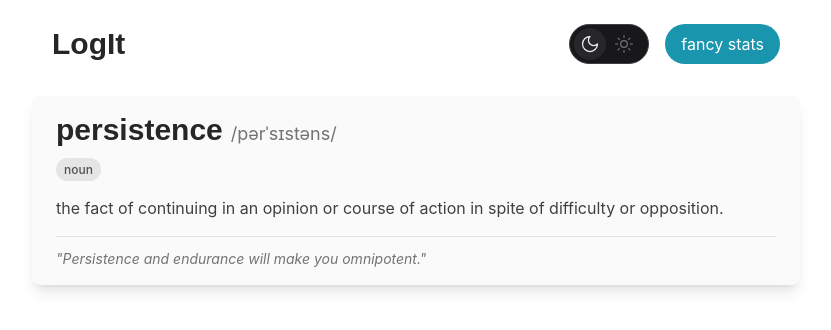
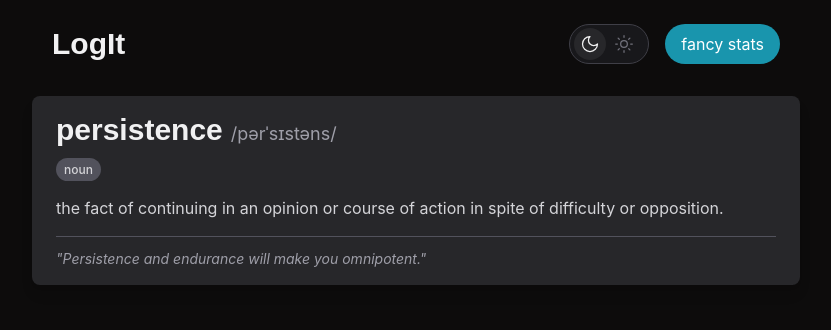
Before and after one commit to romeirofernandes/LogIt, a React (Vite) app in the folder frontend/: page / in a window 1280 px wide. Shown: the top 330 px of the page, without its empty margins (224-1055 px from the left). Built offline with nearby package versions, Linux system fonts and the light colour scheme.

Commit message:
theme switch ho raha

```diff
--- a/frontend/src/components/Navbar.jsx
+++ b/frontend/src/components/Navbar.jsx
@@ -5,20 +5,17 @@ import { ThemeToggle } from "./ThemeToggle";
 const Navbar = () => {
   const navigate = useNavigate();
   return (
-    <div className="text-neutral-800 mt-2 px-5 py-4 flex flex-row items-center justify-between">
+    <div className="text-text-light dark:text-text-dark bg-background-light dark:bg-background-dark mt-2 px-5 py-4 flex flex-row items-center justify-between transition-colors duration-300">
       <h1
-        className="text-3xl font-bold cursor-pointer"
+        className="text-3xl font-bold cursor-pointer dark:text-background-light text-background-dark"
         onClick={() => navigate("/")}
       >
         LogIt
       </h1>
-      <div
-        className="flex flex-row items-center
-      justify-between gap-4"
-      >
+      <div className="flex flex-row items-center justify-between gap-4">
         <ThemeToggle />
         <button
-          className="px-4 py-2 bg-[#1995AD] text-white rounded-full hover:scale-95 transition-transform duration-200"
+          className="px-4 py-2 bg-primary text-white rounded-full hover:scale-95 transition-all duration-200"
           onClick={() => navigate("/stats")}
         >
           fancy stats
--- a/frontend/src/components/Persistence.jsx
+++ b/frontend/src/components/Persistence.jsx
@@ -2,29 +2,31 @@ import React from "react";
 
 const Persistence = () => {
   return (
-    <div className="max-w-3xl mx-auto mb-8 mt-4 bg-neutral-50 rounded-lg shadow-lg overflow-hidden">
+    <div className="max-w-3xl mx-auto mb-8 mt-4 bg-white dark:bg-zinc-800 rounded-lg shadow-lg overflow-hidden transition-colors duration-300">
       <div className="px-6 py-4">
         <div className="flex items-baseline mb-2">
-          <h1 className="text-3xl font-bold text-neutral-800 mr-2">
+          <h1 className="text-3xl font-bold text-[#0d0c0c] dark:text-[#f1f1f2] mr-2">
             persistence
           </h1>
-          <span className="text-neutral-500 text-lg">/pərˈsɪstəns/</span>
+          <span className="text-zinc-500 dark:text-zinc-400 text-lg">
+            /pərˈsɪstəns/
+          </span>
         </div>
 
         <div className="mb-4">
-          <span className="bg-neutral-200 text-neutral-600 px-2 py-1 rounded-full text-xs font-medium">
+          <span className="bg-zinc-200 dark:bg-zinc-600 text-zinc-600 dark:text-zinc-300 px-2 py-1 rounded-full text-xs font-medium">
             noun
           </span>
         </div>
 
         <div className="mb-3">
-          <p className="text-neutral-700">
+          <p className="text-zinc-700 dark:text-zinc-300">
             the fact of continuing in an opinion or course of action in spite of
             difficulty or opposition.
           </p>
         </div>
 
-        <div className="text-sm text-neutral-500 border-t border-neutral-200 pt-3 mt-4">
+        <div className="text-sm text-zinc-500 dark:text-zinc-400 border-t border-zinc-200 dark:border-zinc-600 pt-3 mt-4">
           <p className="italic">
             "Persistence and endurance will make you omnipotent."
           </p>
--- a/frontend/src/index.css
+++ b/frontend/src/index.css
@@ -2,24 +2,32 @@
 @import "@fontsource/dm-sans";
 @import "@fontsource/inter";
 
+@variant dark (.dark &);
+
 @theme {
-  --color-primary: #1995AD;
-  --color-secondary: #A1D6E2;
+  --color-primary: #1995ad;
+  --color-secondary: #a1d6e2;
   --color-background-light: #f1f1f2;
-  --color-background-dark: #101808;
-  --color-text-light: #101808;
+  --color-background-dark: #0d0c0c;
+  --color-text-light: #0d0c0c;
   --color-text-dark: #f1f1f2;
 
   --font-family-dm-sans: "DM Sans", sans-serif;
   --font-family-inter: "Inter", sans-serif;
 }
 
-h1, h2, h3, h4, h5, h6 {
+h1,
+h2,
+h3,
+h4,
+h5,
+h6 {
   font-family: "DM Sans", sans-serif;
 }
 
 body {
   font-family: "Inter", sans-serif;
+  transition: background-color 0.3s ease, color 0.3s ease;
 }
 
 button {
--- a/frontend/src/pages/Dashboard.jsx
+++ b/frontend/src/pages/Dashboard.jsx
@@ -4,7 +4,7 @@ import Navbar from "../components/Navbar";
 
 const Dashboard = () => {
   return (
-    <>
+    <div className="bg-[#f1f1f2] dark:bg-[#0d0c0c] text-[#0d0c0c] dark:text-[#f1f1f2] min-h-screen transition-colors duration-300">
       <div className="max-w-3xl mx-auto flex flex-col min-h-screen">
         <Navbar />
         <div>
@@ -12,7 +12,7 @@ const Dashboard = () => {
         </div>
         <div className="flex-grow">{/* Dashboard content can go here */}</div>
       </div>
-    </>
+    </div>
   );
 };
 
```
